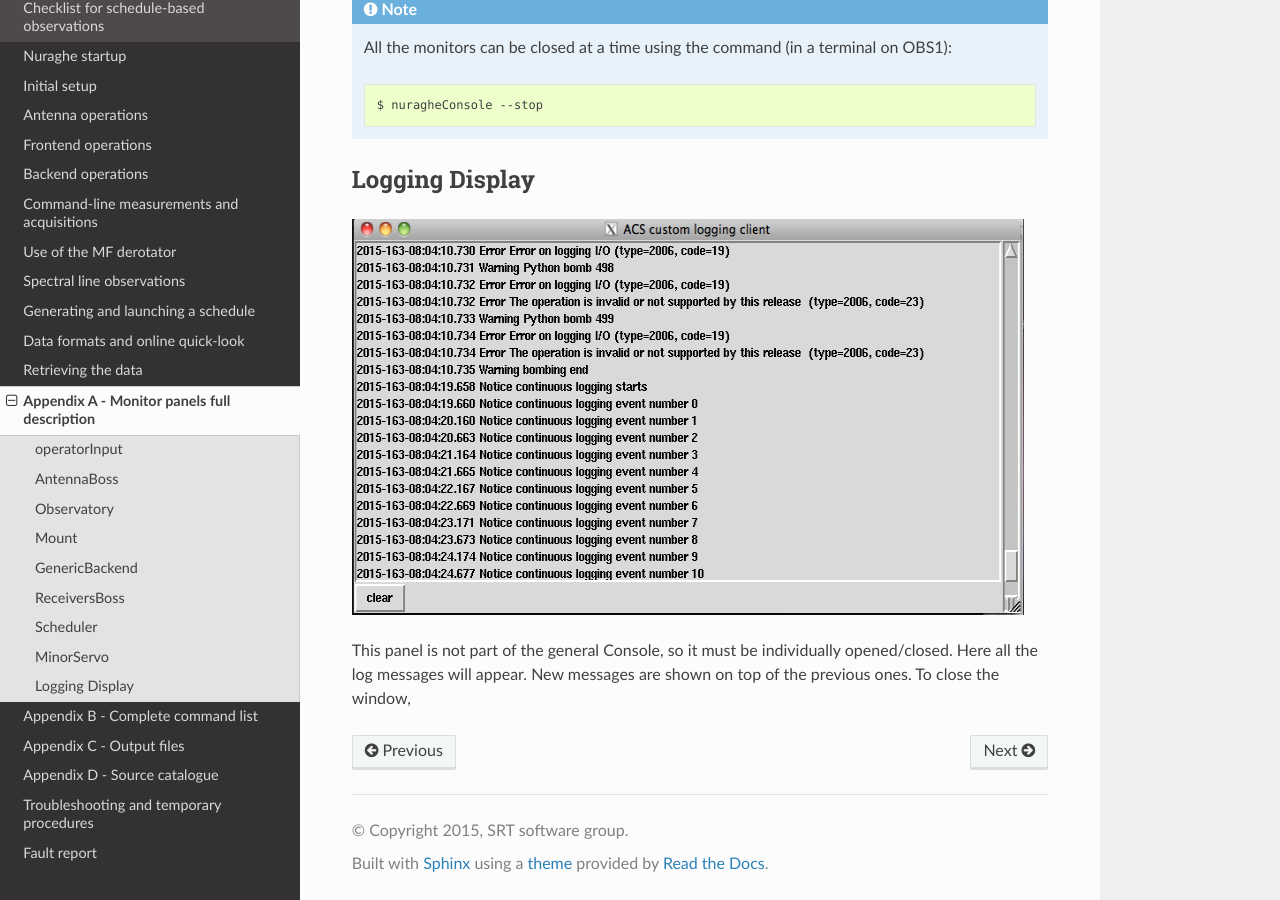
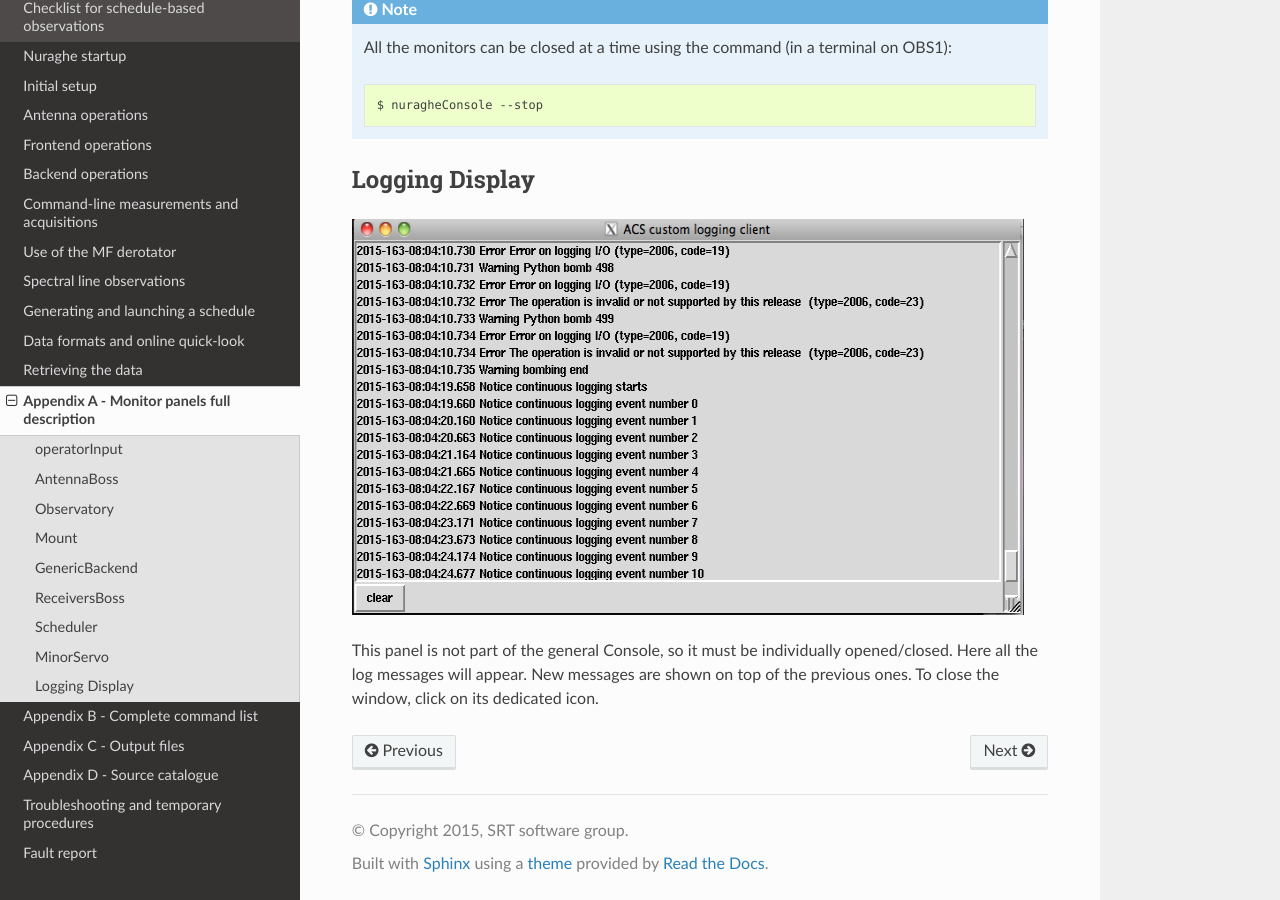
Before and after one commit to discos/doc, a Sphinx documentation site: the page built from user/srt/source/Appendix_A.rst, in a window 1280 px wide and 900 px high, scrolled down 8307 px. Built offline with Sphinx 7.4.7 and the Read the Docs theme 2.0.0, drawn with Linux system fonts in a browser that asks for light colours.

Commit message:
Typo fixing in Appendix_A

```diff
--- a/user/srt/source/Appendix_A.rst
+++ b/user/srt/source/Appendix_A.rst
@@ -455,4 +455,4 @@ This panel is not part of the general Console, so it must be individually
 opened/closed.
 Here all the log messages will appear. New messages are shown on top of the
 previous ones.
-To close the window,
+To close the window, click on its dedicated icon.
```
